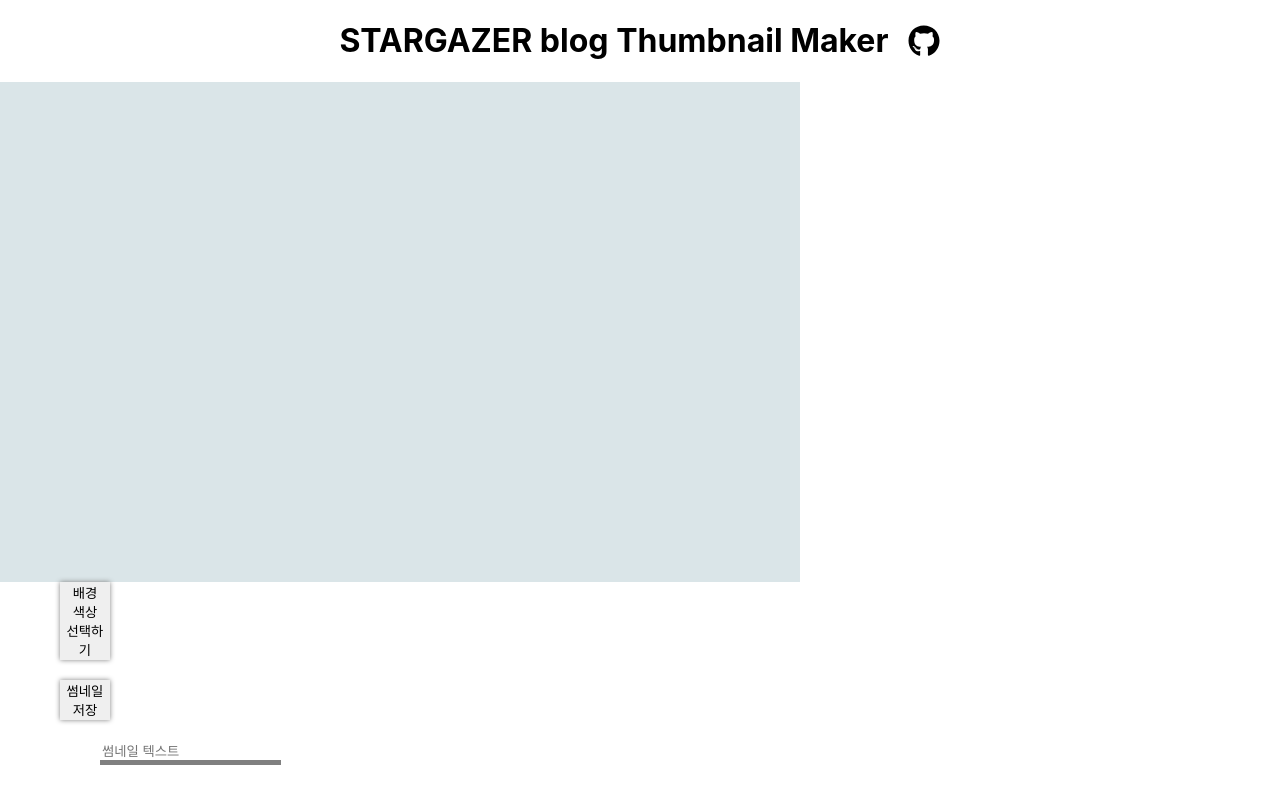
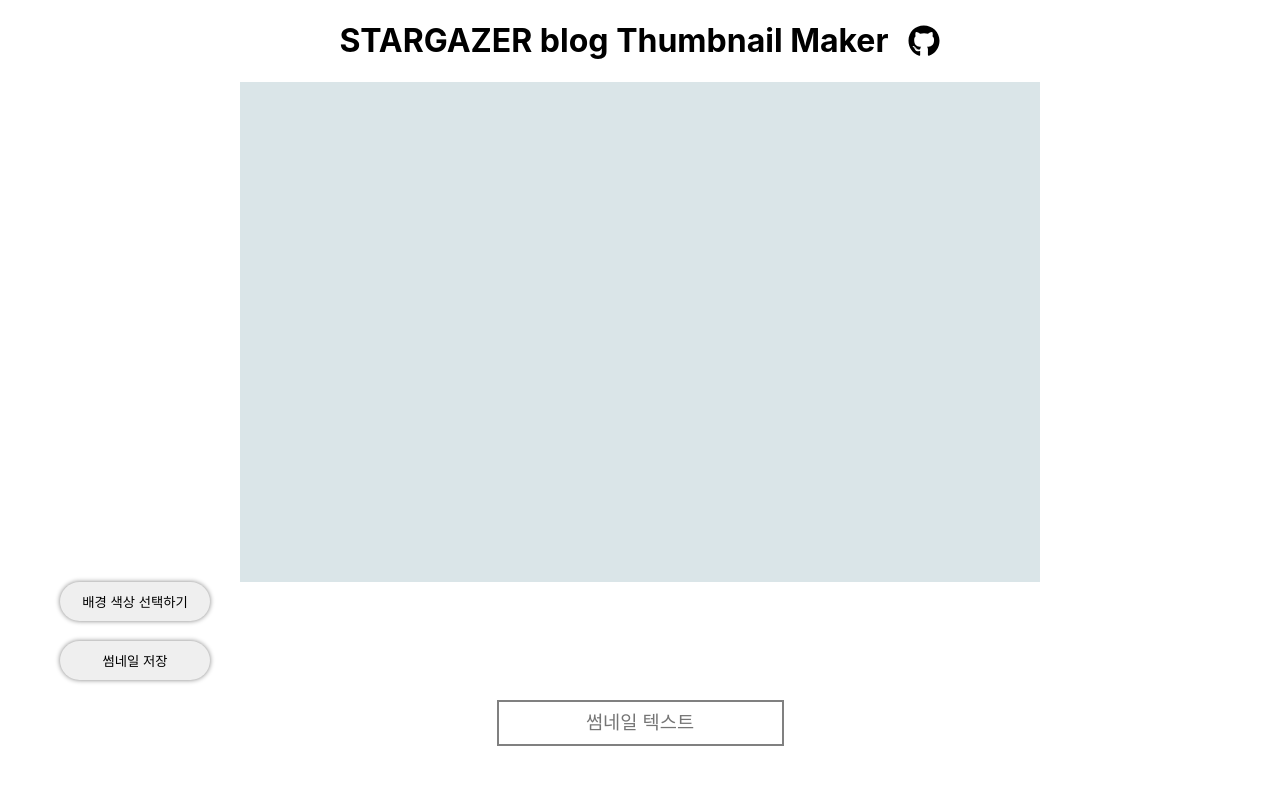
Before and after one commit to HarenKei/Thumbnail_Maker, a React (Create React App) app: page / in a window 1280 px wide. Built offline with nearby package versions, Linux system fonts and the light colour scheme.

Commit message:
Update App.css : Add some CSS style for button and text field (feat hugesilver)

```diff
--- a/src/App.css
+++ b/src/App.css
@@ -65,17 +65,20 @@ button{
   margin-left:60px;
   margin-bottom:20px;
   box-shadow: 0 0 5px grey;
-  width:50px;
+  width:150px;
   border: 0;
   outline: 0;
+  padding:10px 10px;
+  border-radius:30px;
 }
 
 input{
-  border-top: 0;
-  border-left: 0;
-  border-right: 0;
-  border-bottom: 5px solid gray;
-  margin-left:100px;
+  display:block;
+  margin:0 auto;
+  border: 2px solid gray;
+  font-size:14pt;
+  text-align:center;
+  padding:10px 20px;
 }
 
 #divHeader{
@@ -94,7 +97,8 @@ input{
 }
 
 #divCanvas{
-  display : flex;
+  display : block;
+  margin:0 auto;
   justify-content: center;
   height : 500px;
   width: 800px;
```
